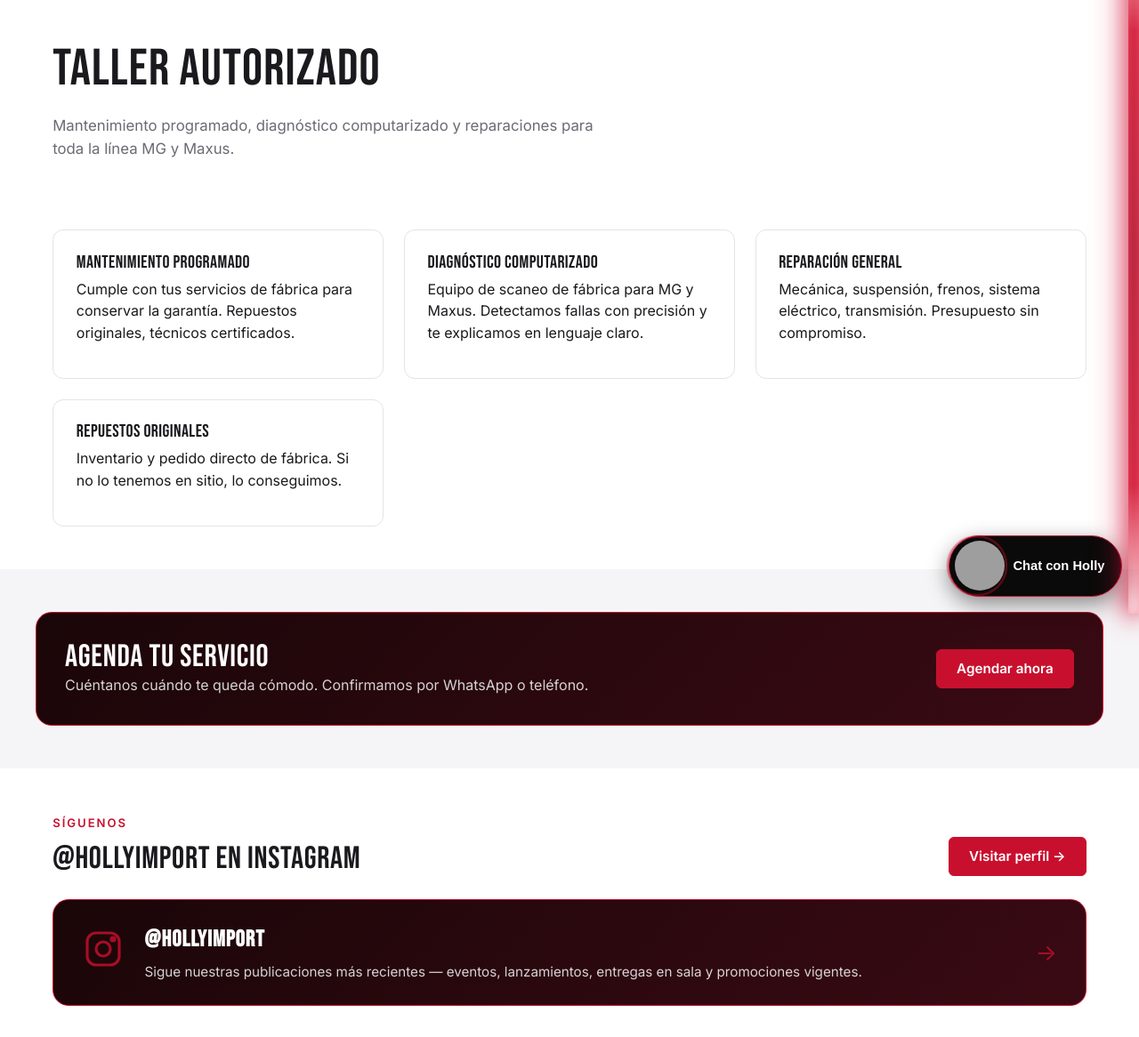
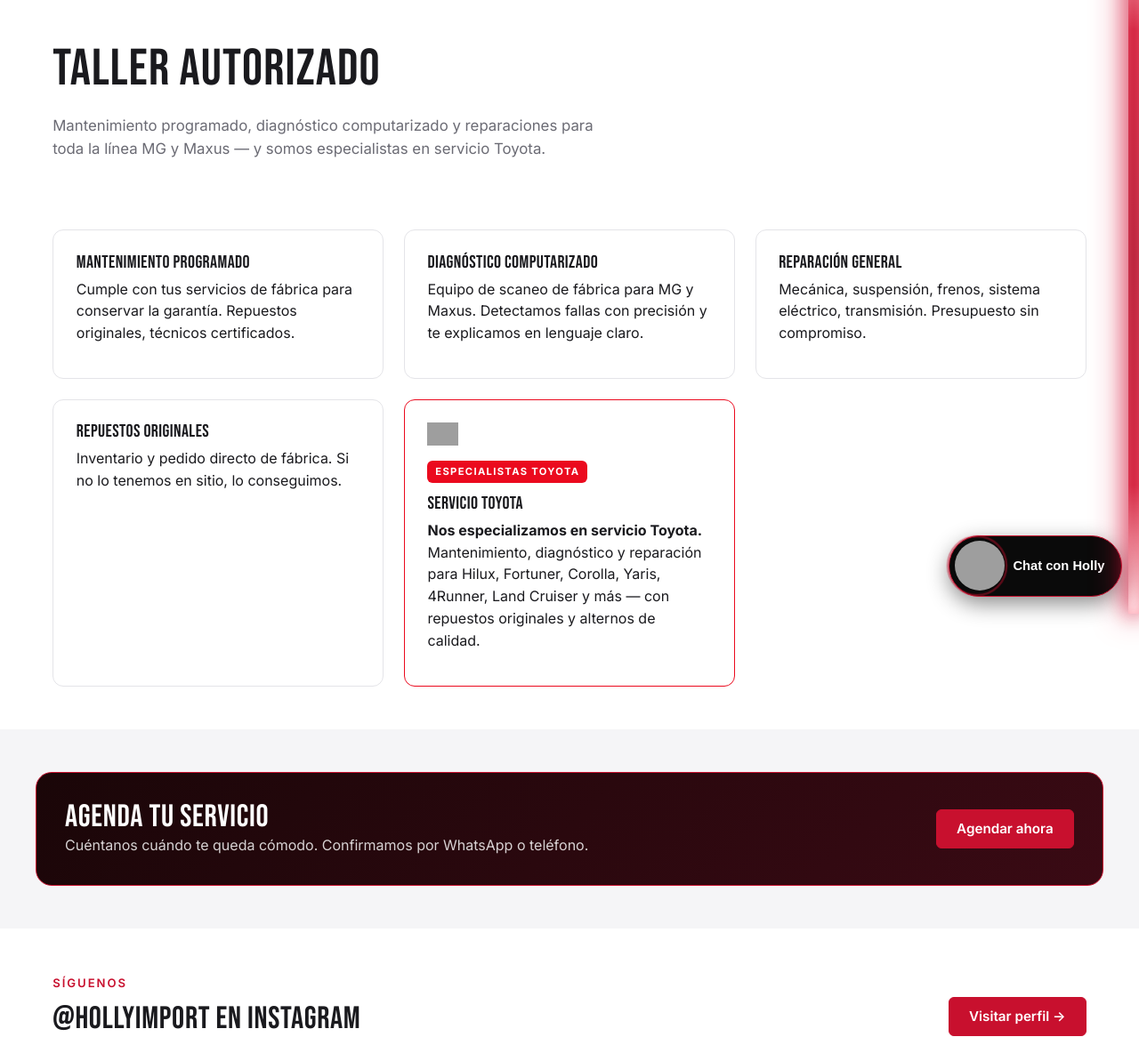
Before and after one commit to lazaruzai-commits/holly-import, a FastAPI app: page /servicio in a window 1280 px wide. Shown: the part 110-1276 px from the top of the page at 89% size. Run offline with FastAPI, Linux system fonts and the light colour scheme; grey boxes are pictures that could not be loaded.

Commit message:
Servicio: Toyota specialist card with logo, matching the repuestos one
Fifth card on /servicio — Toyota emblem, 'Especialistas Toyota' chip,
red-tinted border — 'Nos especializamos en servicio Toyota', covering
Hilux/Fortuner/Corolla/Yaris/4Runner/Land Cruiser. Page lead updated;
chat agent told the taller handles Toyota and should offer to book.

Co-Authored-By: Claude Fable 5.1 <noreply@anthropic.com>

```diff
--- a/chat_agent.py
+++ b/chat_agent.py
@@ -53,7 +53,8 @@ Reglas:
 - Sé conciso (máximo 3 oraciones por respuesta salvo que el cliente pida detalles).
 - Refiere al cliente con un asesor humano cuando pregunte por precios exactos, financiamiento o disponibilidad inmediata. Nunca inventes precios.
 - La promoción "Asegúrate con 500" aplica a varios modelos MG con planes a 6, 9 o 12 meses, hasta 30% de ahorro y elección de 2 colores.
-- Holly Import vende MG (vehículos de pasajeros) y Maxus (SUVs, pickups, camiones), y además una línea de vehículos importados de otras marcas (Toyota, Kia, Peugeot) que se entregan con garantía Holly Import. Los importados son unidades específicas (un solo color por unidad, el que aparece en la web); para disponibilidad y tiempos de entrega refiere a un asesor humano.
+- Holly Import vende MG (vehículos de pasajeros) y Maxus (SUVs, pickups, camiones), y además una línea de vehículos importados de otras marcas (Toyota, Kia, Peugeot) que se entregan con garantía Holly Import.
+- El taller atiende toda la línea MG y Maxus y además somos especialistas en servicio y repuestos Toyota (Hilux, Fortuner, Corolla, Yaris, 4Runner, Land Cruiser, etc.). Si preguntan por servicio Toyota, ofrece agendar cita. Los importados son unidades específicas (un solo color por unidad, el que aparece en la web); para disponibilidad y tiempos de entrega refiere a un asesor humano.
 - Si el cliente pide algo fuera del alcance (otra marca, comprar usados, asuntos legales) cordialmente redirige al asesor humano.
 - Nunca uses emojis. Nunca menciones que eres una IA: te presentas como "asesor de Holly Import".
 
--- a/templates/servicio.html
+++ b/templates/servicio.html
@@ -4,7 +4,7 @@
 {% block content %}
 <section class="page-head">
   <h1>Taller autorizado</h1>
-  <p class="lead">Mantenimiento programado, diagnóstico computarizado y reparaciones para toda la línea MG y Maxus.</p>
+  <p class="lead">Mantenimiento programado, diagnóstico computarizado y reparaciones para toda la línea MG y Maxus — y somos especialistas en servicio Toyota.</p>
 </section>
 
 <section class="section">
@@ -25,6 +25,12 @@
       <h3>Repuestos originales</h3>
       <p>Inventario y pedido directo de fábrica. Si no lo tenemos en sitio, lo conseguimos.</p>
     </div>
+    <div class="value rep-brand rep-brand--toyota">
+      <img class="rep-brand__logo rep-brand__logo--toyota" src="{{ root_path }}/static/img/brand/toyota-logo.svg" alt="Toyota" width="158" height="26">
+      <span class="rep-brand__tag">Especialistas Toyota</span>
+      <h3>Servicio Toyota</h3>
+      <p><strong>Nos especializamos en servicio Toyota.</strong> Mantenimiento, diagnóstico y reparación para Hilux, Fortuner, Corolla, Yaris, 4Runner, Land Cruiser y más — con repuestos originales y alternos de calidad.</p>
+    </div>
   </div>
 </section>
 
```
